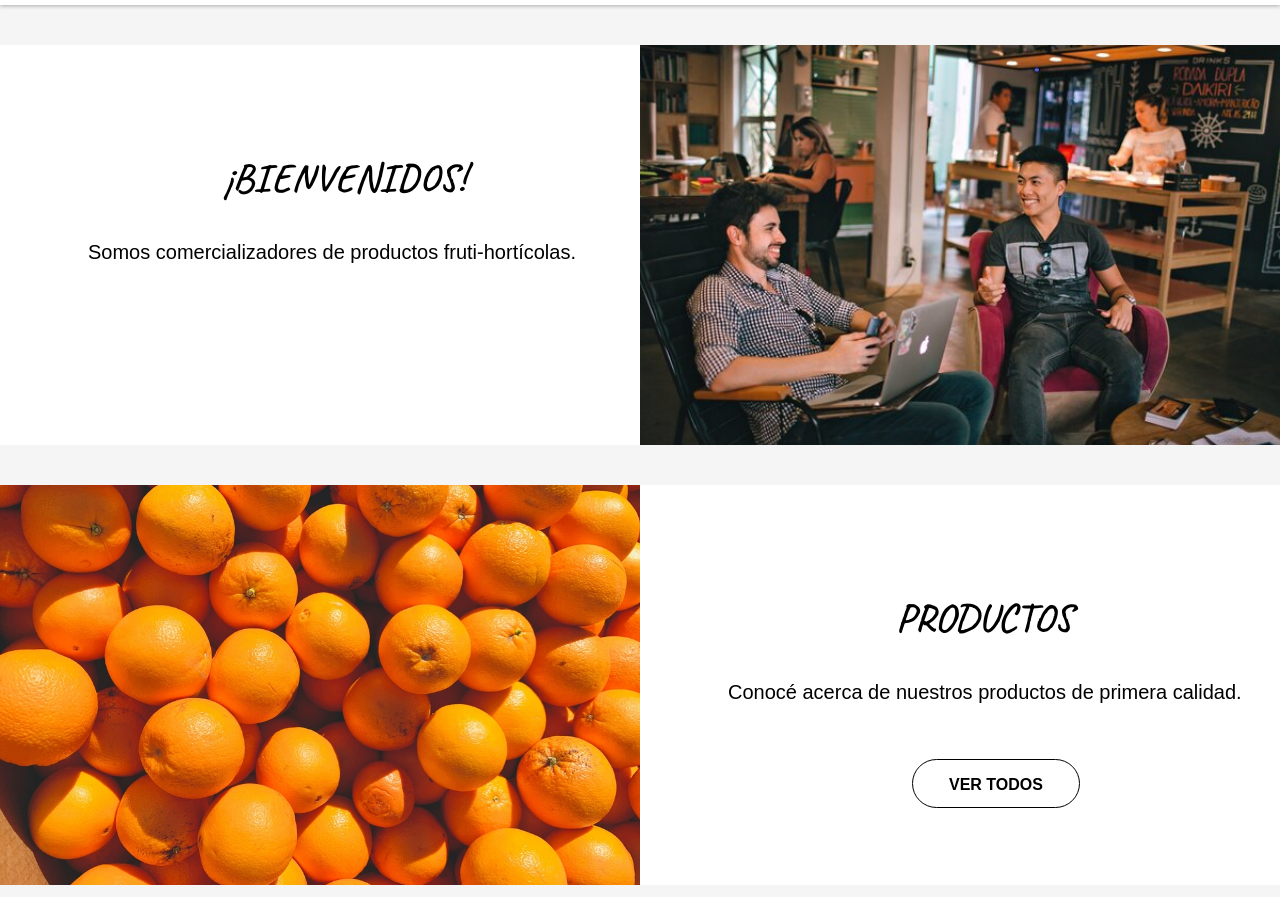
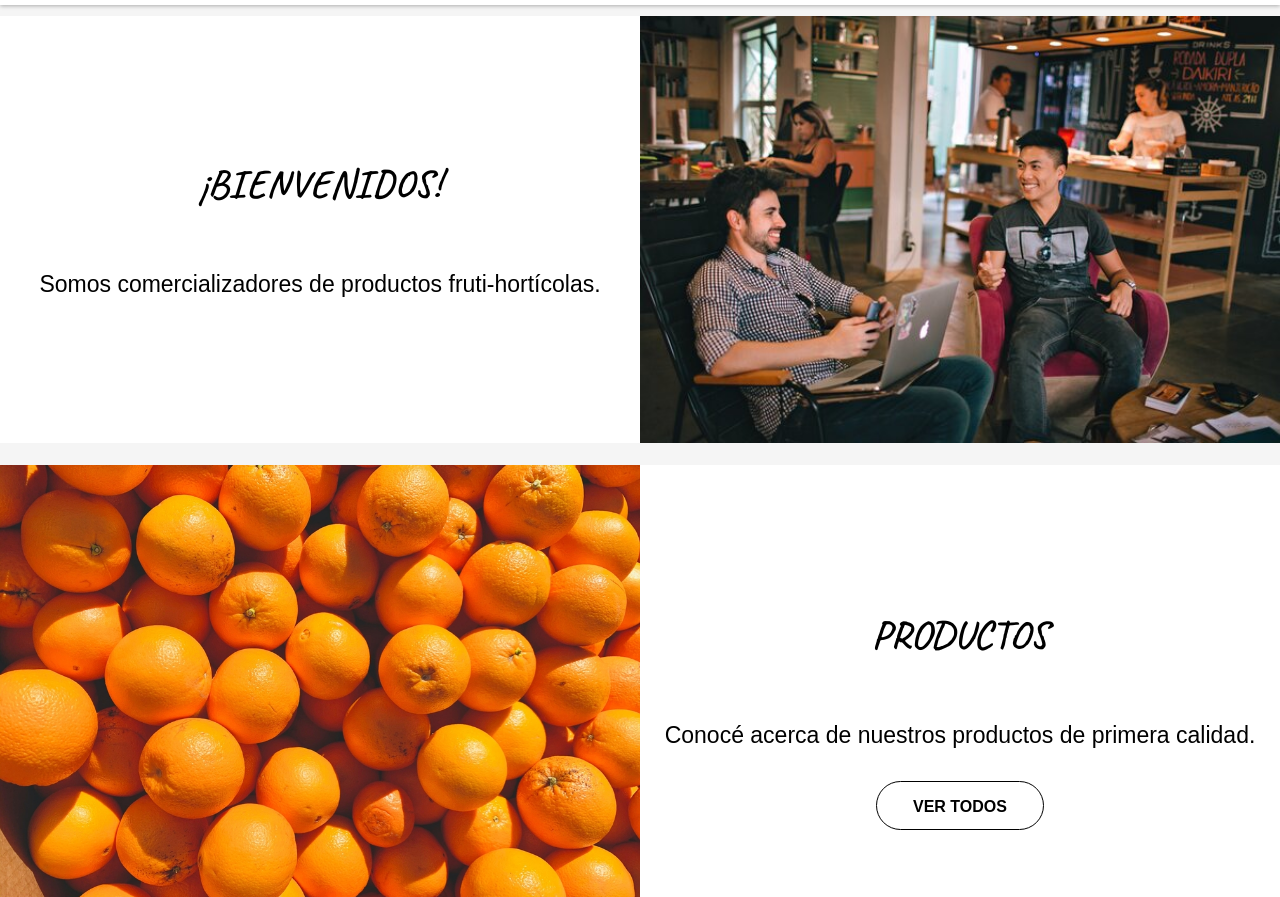
Before and after one commit to fedevargas110/WebPage-Vargas, a plain HTML site: page index.html in a window 1280 px wide. Shown: the part 55-952 px from the top of the page. Drawn offline with nearby package versions, Linux system fonts and the light colour scheme; a web font is replaced by a local one.

Commit message:
responsive body

```diff
--- a/css/style-index.css
+++ b/css/style-index.css
@@ -51,6 +51,65 @@ body{
     padding: .4rem 0;
 }
 
+.space-nav-b{
+    padding: 1.5rem 0;
+}
+
+.container{
+    padding: 2rem 0;
+    display: grid;
+    grid-template-rows: repeat(2, 1fr);
+}
+
+.img-1{
+    width: 100%;
+}
+
+.img-2{
+    width: 100%;
+}
+
+.card{
+    background-color: white;
+    display: flex;
+    justify-content: center;
+    align-items: center;
+    flex-direction: column;
+}
+
+.card-title{
+    font-family: 'Caveat', cursive;
+    font-size: 40px;
+    padding: 2rem 0;
+}
+
+.card-text{
+    font-family: 'Radio Canada', sans-serif;
+    font-size: 20px;
+    padding: 2rem .5rem;
+    text-align: center;
+}
+
+.space-p1-p2{
+    padding: 1.5rem 0;
+}
+
+.card-btn{
+    text-decoration: none;
+    color: black;
+    border-style: solid;
+    border-width: thin;
+    padding: 16px 36px 13px;
+    border-radius: 50px;
+    font-family: 'Radio Canada', sans-serif;
+    font-weight: bold;
+}
+
+.card-btn:hover{
+    background: blueviolet;
+    color: white;
+    transition: .2s;
+}
 
 
 @media (min-width:768px) {
@@ -104,110 +163,34 @@ body{
         transition: .2s;
     }
 
-    .space-nav-b{
-        height: 40px;
+
+/*------------BODY------------------------*/
+
+
+    .container{
+        display: grid;
+        grid-template-columns: repeat(2, 1fr);
+        grid-template-rows: none;
+        padding: .7rem 0;
     }
 
-    .container{
-        height: 400px;
-        min-width: 300px;
+    .img-2{
+        grid-column: 1;
+        grid-row: 1;
     }
 
-    .wp-part-1{
-        width: 50%;
-        height: 100%;
-        display: inline-block;
+    .card{
         background-color: white;
     }
 
-    .title-p1{
-        margin-left: 14rem;
-        padding-top: 110px;
-        font-family: 'Caveat', cursive;
+    .card-title{
         font-size: 40px;
     }
 
-    .space-text-p1{
-        height: 40px;
+    .card-text{
+        font-size: 23px;
     }
 
-    .text-p1{
-        margin-left: 5.5rem;
-        font-family: 'Radio Canada', sans-serif;
-        font-size: 20px;
-    }
-
-    .img-P1{
-        height: 100%;
-        width: 50%;
-        background-image: url(../photos/Parte1/personas_sonriendo.jpg);
-        background-position: center;
-        background-size: cover;
-        float: right;
-    }
-
-    .space-p1-p2{
-        height: 40px;
-    }
-
-    .img-P2{
-        height: 100%;
-        width: 50%;
-        background-image: url(../photos/productos/naranjas.jpg);
-        background-position: center;
-        background-size: cover;
-        display: inline-block;
-    }
-
-    .wp-part-2{
-        width: 50%;
-        height: 100%;
-        float: right;
-        background-color: white;
-    }
-
-    .title-p2{
-        margin-left: 16rem;
-        padding-top: 110px;
-        font-family: 'Caveat', cursive;
-        font-size: 40px;
-    }
-
-    .space-text-p2{
-        height: 40px;
-    }
-
-    .text-p2{
-        margin-left: 5.5rem;
-        font-family: 'Radio Canada', sans-serif;
-        font-size: 20px;
-    }
-
-    .space-text-btn{
-        height: 55px;
-    }
-
-    .space-p2-p3{
-        height: 40px;
-    }
-
-    .btn{
-        margin-left: 17rem;
-        text-decoration: none;
-        color: black;
-        border-style: solid;
-        border-width: thin;
-        padding: 16px 36px 13px;
-        border-radius: 50px;
-        font-family: 'Radio Canada', sans-serif;
-        font-weight: bold;
-    }
-
-    .btn:hover{
-        background: blueviolet;
-        color: white;
-        transition: .2s;
-    }
 
     .pie-pagina{
         background-color: white;
--- a/index.html
+++ b/index.html
@@ -38,26 +38,20 @@
 </header>
 
 <body>
-  <div class="space-nav-b"></div>
   <div class="container">
-    <div class="wp-part-1">
-      <h3 class="title-p1">¡BIENVENIDOS!</h3>
-      <div class="space-text-p1"></div>
-      <p class="text-p1">Somos comercializadores de productos fruti-hortícolas.</p>
+    <div class="card">
+      <h3 class="card-title">¡BIENVENIDOS!</h3>
+      <p class="card-text">Somos comercializadores de productos fruti-hortícolas.</p>
     </div>
-    <div class="img-P1">
+    <img class="img-1" src="photos/Parte1/personas_sonriendo.jpg">
+  </div>
+  <div class="container">
+    <div class="card">
+      <h3 class="card-title">PRODUCTOS</h3>
+      <p class="card-text">Conocé acerca de nuestros productos de primera calidad.</p>
+      <a class="card-btn" type="button" href="productos.html">VER TODOS</a>
     </div>
-  </div>
-  <div class="space-p1-p2"></div>
-  <div class="container">
-    <div class="img-P2"></div>
-    <div class="wp-part-2">
-      <h3 class="title-p2">PRODUCTOS</h3>
-      <div class="space-text-p2"></div>
-      <p class="text-p2">Conocé acerca de nuestros productos de primera calidad.</p>
-      <div class="space-text-btn"></div>
-      <a class="btn" type="button" href="productos.html">VER TODOS</a>
-    </div>
+    <img class="img-2" src="photos/productos/naranjas.jpg">
   </div>
   </div>
   <div class="space-p2-p3"></div>
```
